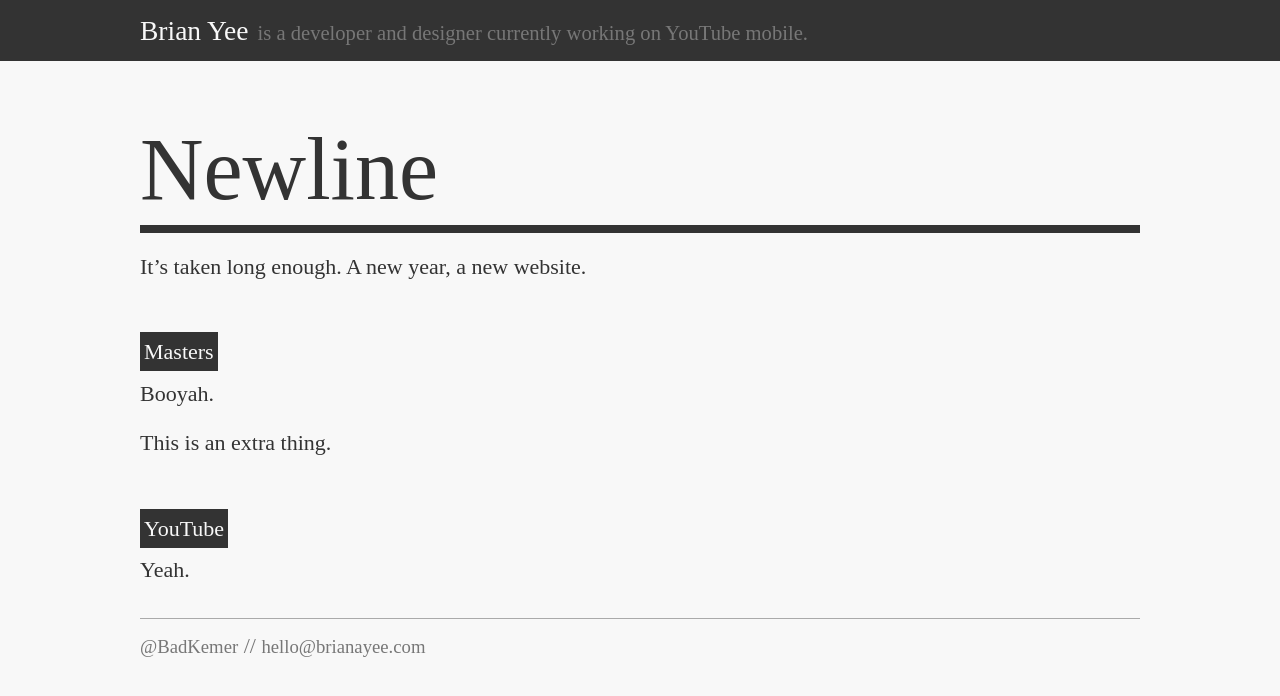
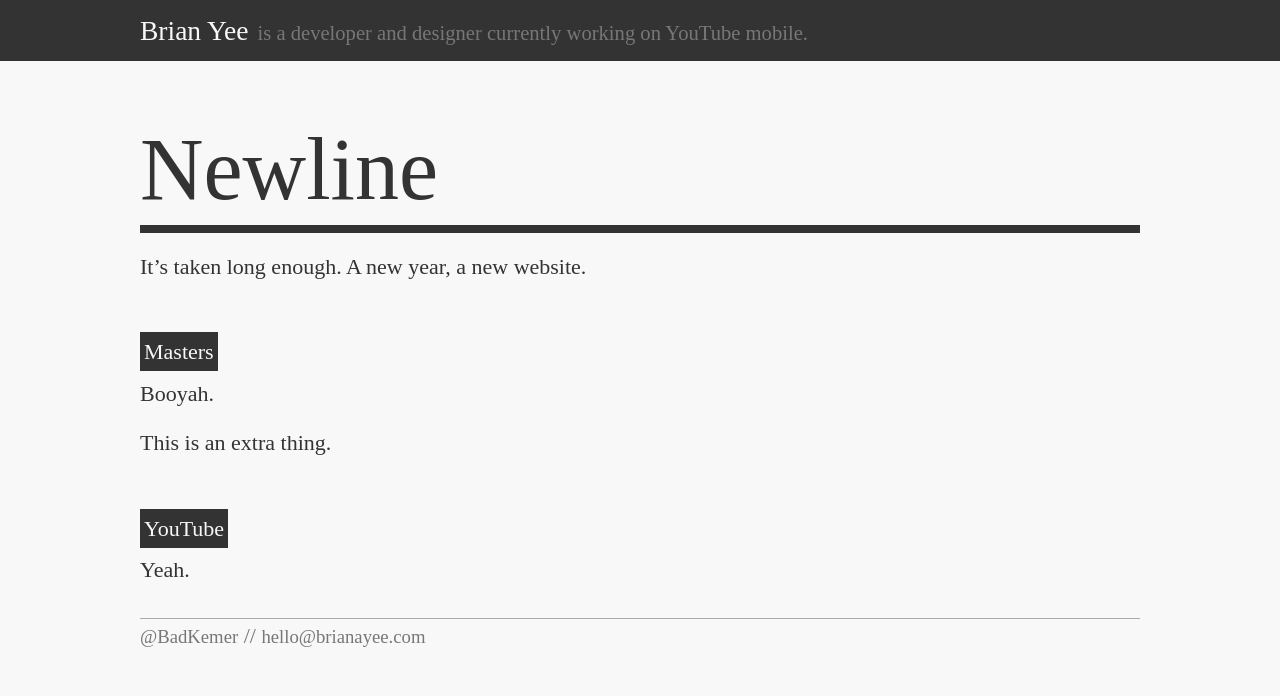
Before and after one commit to byee01/byee01.github.io, a Jekyll site: the page built from index.md, in a window 1280 px wide. Shown: the top 696 px of the page. Built offline with Jekyll 4.4.1, drawn with Linux system fonts in a browser that asks for light colours.

Commit message:
minor style adjustments to header and footer

```diff
--- a/_includes/css/base.css
+++ b/_includes/css/base.css
@@ -138,6 +138,7 @@ footer {
 
 footer .container {
   border-top: 1px solid #AAA;
+  padding: 0;
 }
 
 footer a {
@@ -161,4 +162,4 @@ footer a {
   }
 }
 
-/* Variables:textLight{1435:1439,1919:1923,2020:2024}.text{391:395,1275:1279,1602:1606,1735:1739}.accent{327:331,366:370,1159:1163}.accentLight{1187:1191}.background{411:418,1290:1297,1750:1757}.accentMed{1246:1250}.accentDark{1216:1220} */
+/* Variables:textLight{1435:1439,1919:1923,2034:2038}.text{391:395,1275:1279,1602:1606,1735:1739}.accent{327:331,366:370,1159:1163}.accentLight{1187:1191}.background{411:418,1290:1297,1750:1757}.accentMed{1246:1250}.accentDark{1216:1220} */
```
